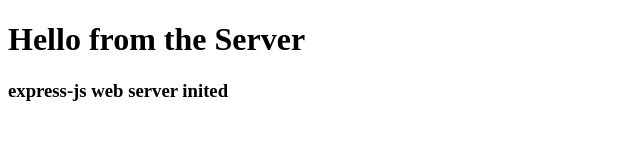
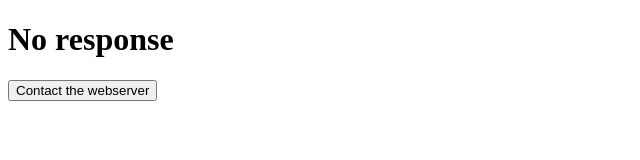
Before and after one commit to VladisLove1/blockchain-essentials, a website: page public/index.html in a window 1280 px wide. Shown: the whole page, without its empty margins (0-640 px from the left). Drawn offline with Linux system fonts and the light colour scheme.

Commit message:
ajax-response

```diff
--- a/public/index.html
+++ b/public/index.html
@@ -9,8 +9,24 @@
 </head>
 <body>
     <div>
-        <h1>Hello from the Server</h1>
-        <h3>express-js web server inited</h3>
+        <h1 id="response">No response</h1>
+
+        <button onclick="contactServer()">Contact the webserver</button>
     </div>
+
+    <script>
+        function contactServer() {
+            let xhttp = new XMLHttpRequest();
+            xhttp.onreadystatechange = function() {
+                var test = JSON.parse(this.responseText)
+
+                if (this.readyState == 4 && this.status == 200) {
+                    document.getElementById("response").innerHTML = test.t1 + ' ' + test.t2;
+                }
+            };
+            xhttp.open("GET", "ajax-request", true);
+            xhttp.send();
+        }
+    </script>
 </body>
 </html>
```
Also changed, not shown: app.js (+9 -0 lines).
